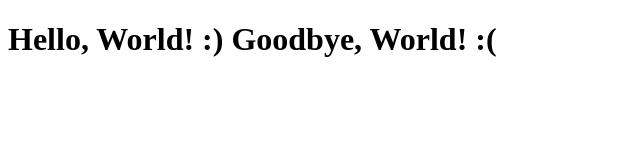
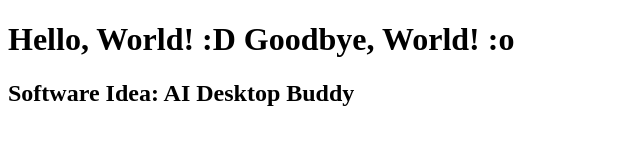
Before and after one commit to CShine1/CS3338-first-project, a plain HTML site: page index.html in a window 1280 px wide. Shown: the whole page, without its empty margins (0-640 px from the left). Drawn offline with Linux system fonts and the light colour scheme.

Commit message:
New Line for future idea

```diff
--- a/index.html
+++ b/index.html
@@ -6,6 +6,7 @@
     <title>My First Project</title>
 </head>
 <body>
-    <h1>Hello, World! :) Goodbye, World! :( </h1>
+    <h1>Hello, World! :D Goodbye, World! :o </h1>
+    <h2> Software Idea: AI Desktop Buddy </h2>
 </body>
 </html>
```
